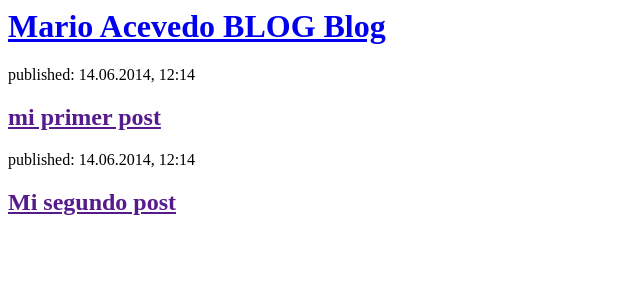
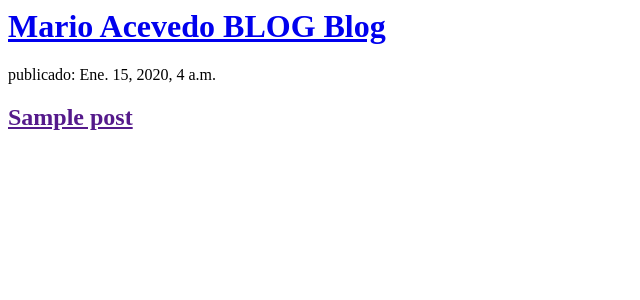
Before and after one commit to Fortune1234246/querys, a Django app: template segundaApp/templates/segundaApp/post_list.html in a window 1280 px wide. Shown: the top 300 px of the page, without its empty margins (0-640 px from the left). Run offline with Django 3.2, Linux system fonts and the light colour scheme; the template is opened without the code that fills it: values that come from a table or form of the project are taken from there, others are empty; tables that the repository leaves empty hold one stand-in row (values such as "Sample post").

Commit message:
template nuevo corriendo

```diff
--- a/segundaApp/templates/segundaApp/post_list.html
+++ b/segundaApp/templates/segundaApp/post_list.html
@@ -8,15 +8,11 @@
         </div>
 
         <div>
-            <p>published: 14.06.2014, 12:14</p>
-            <h2><a href="">mi primer post</a></h2>
+            {%for post in posts%}
+            <p>publicado: {{post.published_date}}</p>
+            <h2><a href="">{{post.title}}</a></h2>
             <p></p>
         </div>
-
-        <div>
-            <p>published: 14.06.2014, 12:14</p>
-            <h2><a href="">Mi segundo post</a></h2>
-            <p></p>
-        </div>
+        {% endfor %}
     </body>
 </html>
```
